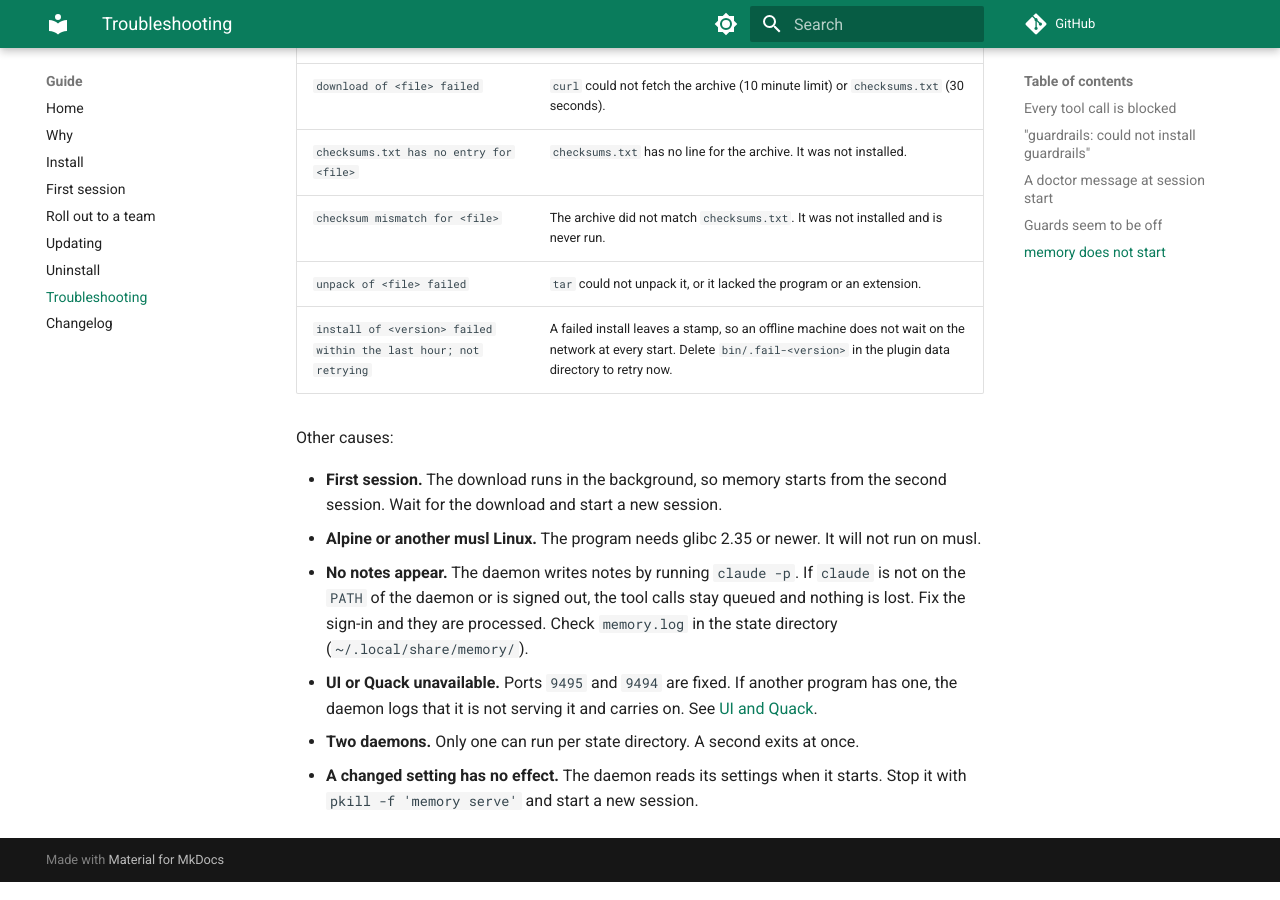
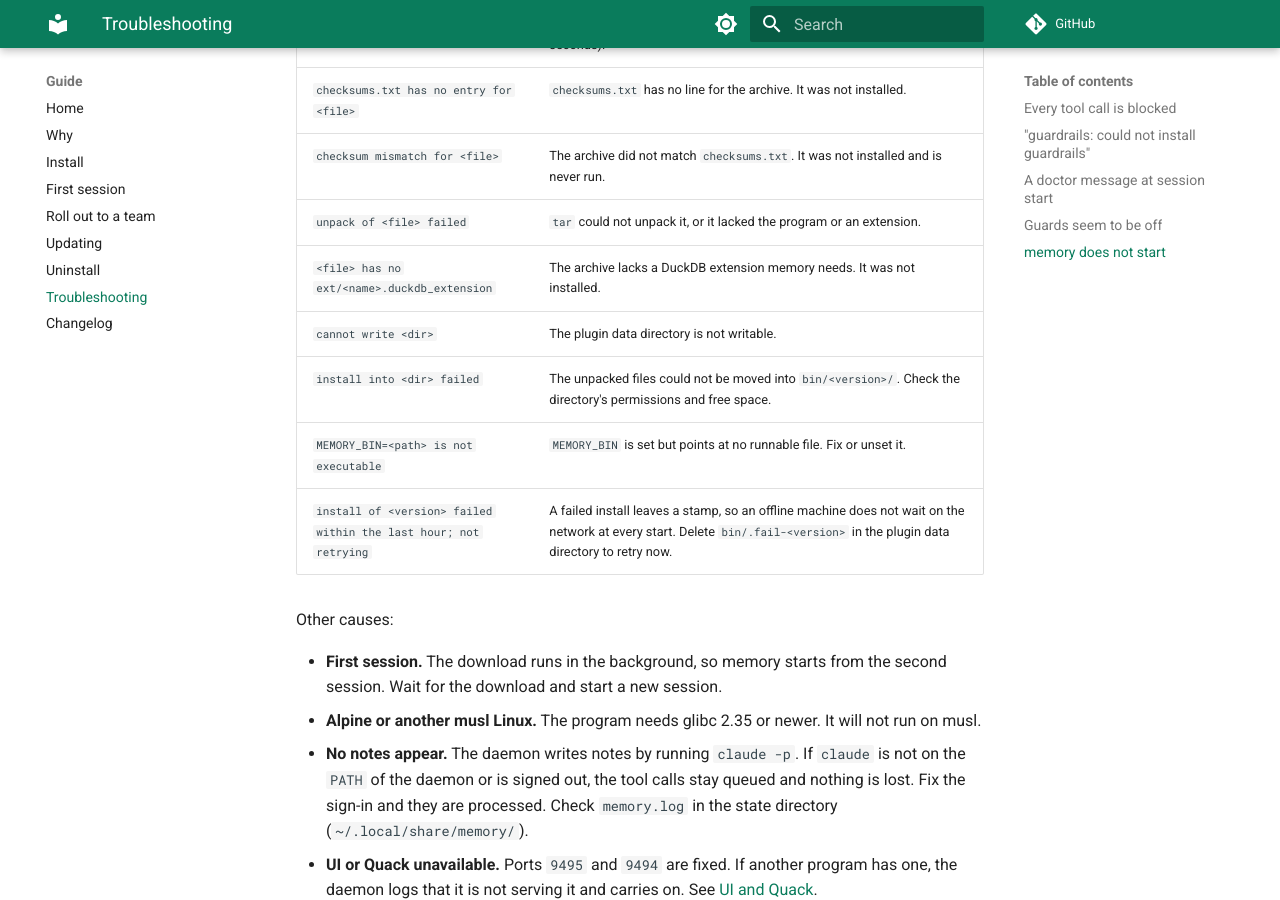
Before and after one commit to jj-scoll/broodhall, an MkDocs documentation site: the page built from docs/guide/troubleshooting.md, in a window 1280 px wide and 900 px high, scrolled down 2127 px. Built offline with MkDocs 1.6.1 and Material for MkDocs 9.7.7, drawn with Linux system fonts in a browser that asks for light colours; comment, search, counter and statistics services are not loaded; some of the changed text lies outside the part shown.

Commit message:
docs: link the terminal function from every page, add memory log lines
- Pages that show a guardrails subcommand link to "Run it from a terminal".
- The shell function is indented with spaces, so a raw paste does not
  trigger tab completion.
- memory's troubleshooting table lists the remaining launcher log lines.
- The "another install is running" row drops the interim hint; the
  launcher now says "cannot write" itself.

Co-Authored-By: Claude Opus 5.5 <noreply@anthropic.com>

```diff
--- a/docs/guide/troubleshooting.md
+++ b/docs/guide/troubleshooting.md
@@ -66,6 +66,10 @@ first at `memory.log` in the plugin data directory, where the launcher writes it
 | `checksums.txt has no entry for <file>` | `checksums.txt` has no line for the archive. It was not installed. |
 | `checksum mismatch for <file>` | The archive did not match `checksums.txt`. It was not installed and is never run. |
 | `unpack of <file> failed` | `tar` could not unpack it, or it lacked the program or an extension. |
+| `<file> has no ext/<name>.duckdb_extension` | The archive lacks a DuckDB extension memory needs. It was not installed. |
+| `cannot write <dir>` | The plugin data directory is not writable. |
+| `install into <dir> failed` | The unpacked files could not be moved into `bin/<version>/`. Check the directory's permissions and free space. |
+| `MEMORY_BIN=<path> is not executable` | `MEMORY_BIN` is set but points at no runnable file. Fix or unset it. |
 | `install of <version> failed within the last hour; not retrying` | A failed install leaves a stamp, so an offline machine does not wait on the network at every start. Delete `bin/.fail-<version>` in the plugin data directory to retry now. |
 
 Other causes:
```
Also changed, not shown: other parts of docs/guide/troubleshooting.md (+1 -1 lines), docs/guardrails/doctor.md (+1 -1 lines), docs/guardrails/index.md (+1 -1 lines), docs/guardrails/options.md (+2 -2 lines), docs/guardrails/statusline.md (+2 -2 lines), docs/guardrails/write-handoff.md (+2 -0 lines).
